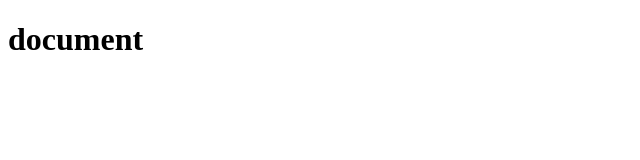
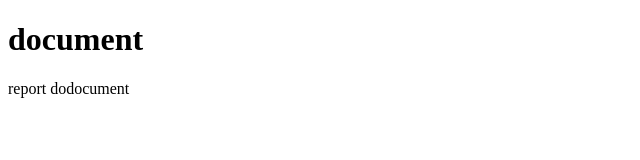
Before and after one commit to winterzmr/trygit, a plain HTML site: page index.html in a window 1280 px wide. Shown: the whole page, without its empty margins (0-640 px from the left). Drawn offline with Linux system fonts and the light colour scheme.

Commit message:
add report data

```diff
--- a/index.html
+++ b/index.html
@@ -7,5 +7,6 @@
 </head>
 <body>
     <h1>document</h1>
+    <p>report dodocument</p>
 </body>
 </html>
```
